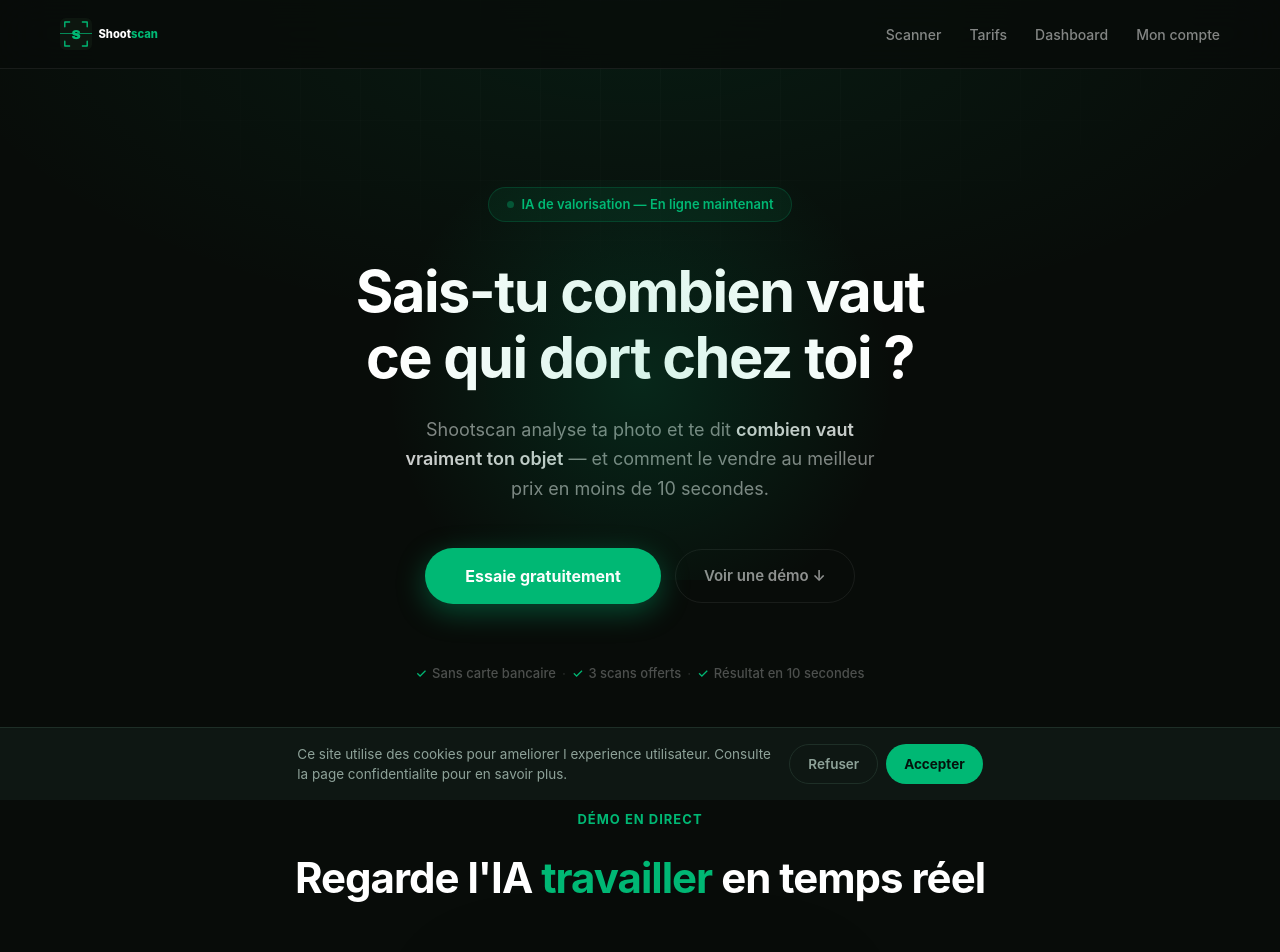
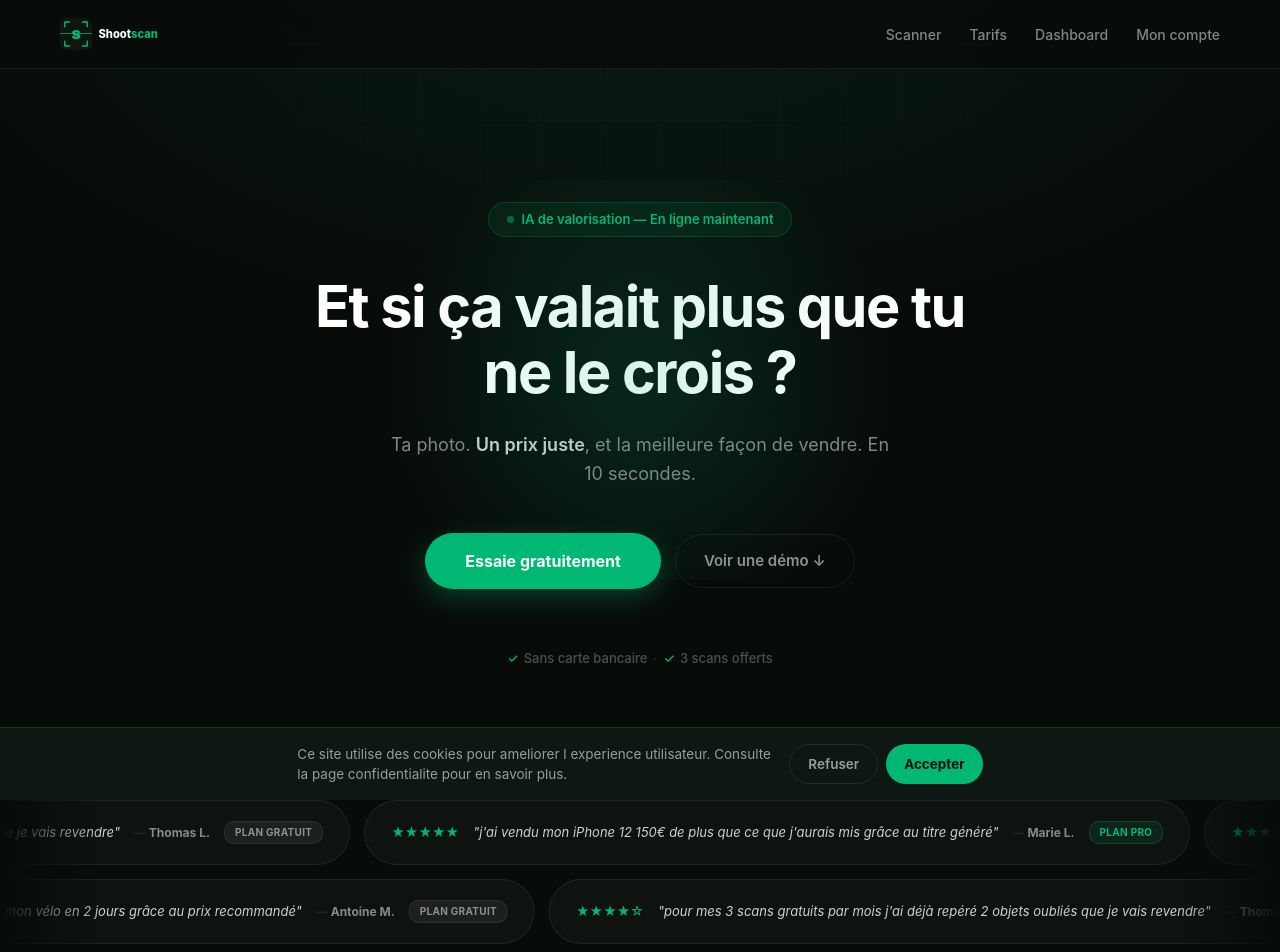
Before and after one commit to bastianlemee56-lgtm/Shootscan, a Next.js app: page / in a window 1280 px wide. Shown: the top 952 px of the page. Built offline with nearby package versions, Linux system fonts and the light colour scheme.

Commit message:
Nouveau titre hero + sous-titre + reassurance simplifiee

```diff
--- a/src/app/page.tsx
+++ b/src/app/page.tsx
@@ -153,11 +153,11 @@ alignItems: 'center', justifyContent: 'center',
         </div>
 
         <h1 className="hero-h1" style={{ color: '#fff' }}>
-          Sais-tu combien vaut<br />ce qui dort chez toi ?
+          Et si ça valait plus que tu ne le crois ?
         </h1>
 
         <p className="hero-sub">
-          Shootscan analyse ta photo et te dit <strong>combien vaut vraiment ton objet</strong> — et comment le vendre au meilleur prix en moins de 10 secondes.
+          Ta photo. <strong>Un prix juste</strong>, et la meilleure façon de vendre. En 10 secondes.
         </p>
 
         <div className="hero-ctas">
@@ -169,9 +169,62 @@ alignItems: 'center', justifyContent: 'center',
           <div className="trust-item">Sans carte bancaire</div>
           <div className="trust-sep">·</div>
           <div className="trust-item">3 scans offerts</div>
-          <div className="trust-sep">·</div>
-          <div className="trust-item">Résultat en 10 secondes</div>
         </div>
+      </section>
+      {/* BANDEAU TÉMOIGNAGES */}
+      <section style={{ padding: '0px 0 20px', textAlign: 'center' }}>
+        <style>{`
+          .marquee-wrap2 {
+            position: relative; overflow: hidden; margin-bottom: 14px;
+            -webkit-mask-image: linear-gradient(90deg, transparent, black 8%, black 92%, transparent);
+            mask-image: linear-gradient(90deg, transparent, black 8%, black 92%, transparent);
+          }
+          .marquee-track2 { display:flex; gap:14px; width:max-content; }
+          .marquee-wrap2:hover .marquee-track2 { animation-play-state: paused; }
+          .track-l2 { animation: scroll-left2 60s linear infinite; }
+          .track-r2 { animation: scroll-right2 60s linear infinite; }
+          @keyframes scroll-left2 { from { transform: translateX(0); } to { transform: translateX(-50%); } }
+          @keyframes scroll-right2 { from { transform: translateX(-50%); } to { transform: translateX(0); } }
+
+          .rev-h2 { flex-shrink:0; display:flex; align-items:center; gap:14px; background:rgba(255,255,255,.03);
+            border:1px solid var(--border); border-radius:100px; padding:20px 26px; white-space:nowrap; }
+          .rev-h2-stars { color:var(--g); font-size:13px; flex-shrink:0; }
+          .rev-h2-text { font-size:13px; color:rgba(255,255,255,.8); font-style:italic; }
+          .rev-h2-name { font-size:12px; color:var(--text); font-weight:700; flex-shrink:0; }
+          .rev-h2-name::before { content:'— '; color:var(--border); }
+          .rev-h2-plan { font-size:10px; font-weight:700; padding:3px 10px; border-radius:10px;
+            text-transform:uppercase; letter-spacing:.3px; flex-shrink:0; }
+          .rev-h2-plan.free { background:rgba(255,255,255,.06); color:rgba(255,255,255,.5); border:1px solid var(--border); }
+          .rev-h2-plan.pro { background:rgba(0,184,116,.1); color:var(--g); border:1px solid rgba(0,184,116,.25); }
+          .rev-h2-plan.business { background:rgba(255,193,7,.1); color:#ffc107; border:1px solid rgba(255,193,7,.25); }
+
+          @media (max-width: 768px) {
+            .rev-h2 { padding: 14px 18px; }
+            .rev-h2-text { font-size: 12px; }
+          }
+        `}</style>
+
+        {[0, 1].map((rowIdx) => (
+          <div className="marquee-wrap2" key={rowIdx}>
+            <div className={`marquee-track2 ${rowIdx === 0 ? 'track-l2' : 'track-r2'}`}>
+              {[...Array(2)].flatMap(() => [
+                { stars: '★★★★☆', text: "pour mes 3 scans gratuits par mois j'ai déjà repéré 2 objets oubliés que je vais revendre", name: 'Thomas L.', plan: 'free', planLabel: 'Plan Gratuit' },
+                { stars: '★★★★★', text: "j'ai vendu mon iPhone 12 150€ de plus que ce que j'aurais mis grâce au titre généré", name: 'Marie L.', plan: 'pro', planLabel: 'Plan Pro' },
+                { stars: '★★★★★', text: "le scan en lot m'économise 2h par semaine, je scanne le dimanche et je publie tout", name: 'Kevin D.', plan: 'pro', planLabel: 'Plan Pro' },
+                { stars: '★★★★★', text: "avec le multi-comptes toute mon équipe scanne en simultané, un vrai gain de temps", name: 'Noa R.', plan: 'business', planLabel: 'Plan Business' },
+                { stars: '★★★★★', text: "le titre d'annonce généré par l'IA a vraiment tout changé pour mes ventes", name: 'Julie P.', plan: 'pro', planLabel: 'Plan Pro' },
+                { stars: '★★★★☆', text: "simple et rapide, j'ai vendu mon vélo en 2 jours grâce au prix recommandé", name: 'Antoine M.', plan: 'free', planLabel: 'Plan Gratuit' },
+              ]).map((r, i) => (
+                <div key={i} className="rev-h2">
+                  <span className="rev-h2-stars">{r.stars}</span>
+                  <span className="rev-h2-text">"{r.text}"</span>
+                  <span className="rev-h2-name">{r.name}</span>
+                  <span className={`rev-h2-plan ${r.plan}`}>{r.planLabel}</span>
+                </div>
+              ))}
+            </div>
+          </div>
+        ))}
       </section>
 
       {/* DEMO */}
@@ -360,58 +413,7 @@ alignItems: 'center', justifyContent: 'center',
           </div>
         </div>
       </section>
-      {/* TÉMOIGNAGES */}
-      <section style={{ padding: '100px 60px', maxWidth: '1080px', margin: '0 auto' }}>
-        <style>{`
-          .rev-grid { display:grid; grid-template-columns:repeat(2,1fr); gap:20px; margin-top:60px; }
-          .rev-card { background:rgba(255,255,255,.03); border:1px solid var(--border); border-radius:18px; padding:26px; }
-          .rev-stars { color:var(--g); font-size:13px; letter-spacing:2px; margin-bottom:14px; }
-          .rev-text { font-size:14px; color:rgba(255,255,255,.75); line-height:1.7; margin-bottom:20px; }
-          .rev-author { display:flex; align-items:center; gap:10px; margin-bottom:10px; }
-          .rev-av { width:34px; height:34px; border-radius:50%; background:rgba(0,184,116,.1); border:1px solid rgba(0,184,116,.25); display:flex; align-items:center; justify-content:center; font-size:12px; font-weight:700; color:var(--g); flex-shrink:0; }
-          .rev-name { font-size:13px; font-weight:700; color:#fff; }
-          .rev-role { font-size:11px; color:var(--text); }
-          .rev-badge { display:inline-block; font-size:10px; font-weight:700; padding:3px 10px; border-radius:10px; text-transform:uppercase; letter-spacing:.3px; }
-          .rev-badge.free { background:rgba(255,255,255,.06); color:rgba(255,255,255,.5); border:1px solid var(--border); }
-          .rev-badge.pro { background:rgba(0,184,116,.1); color:var(--g); border:1px solid rgba(0,184,116,.25); }
-          .rev-badge.business { background:rgba(255,193,7,.1); color:#ffc107; border:1px solid rgba(255,193,7,.25); }
 
-          @media (max-width: 768px) {
-  section:has(.rev-grid) { padding: 40px 24px; }
-  .rev-grid { grid-template-columns: 1fr; gap: 8px; margin-top: 24px; }
-  .rev-card { padding: 18px; }
-  .rev-text { font-size: 13px; margin-bottom: 14px; }
-  .rev-name { font-size: 12px; }
-  .rev-role { font-size: 10px; }
-  .steps-title { font-size: 24px; margin-bottom: 16px; }
-}
-        `}</style>
-
-        <div className="steps-tag">Témoignages</div>
-        <h2 className="steps-title">Ils revendent <em>mieux</em></h2>
-
-        <div className="rev-grid">
-          {[
-            { stars: '★★★★☆', text: "Pour mes 3 scans gratuits par mois j'ai déjà repéré 2 objets oubliés que je vais revendre. Ça donne envie de passer Pro.", av: 'TL', name: 'Thomas L.', role: 'Particulier · Nantes', plan: 'free', planLabel: 'Plan Gratuit' },
-            { stars: '★★★★★', text: "J'ai vendu mon iPhone 12 150€ de plus que ce que j'aurais mis. Le titre d'annonce généré par l'IA a tout changé.", av: 'ML', name: 'Marie L.', role: 'Revendeuse · Paris', plan: 'pro', planLabel: 'Plan Pro' },
-            { stars: '★★★★★', text: "Le scan en lot m'économise 2h par semaine. Je scanne mon stock le dimanche et je publie tout d'un coup.", av: 'KD', name: 'Kevin D.', role: 'Reseller pro · Lyon', plan: 'pro', planLabel: 'Plan Pro' },
-            { stars: '★★★★★', text: "Avec le multi-comptes Business, toute mon équipe scanne en simultané. Le dashboard nous fait gagner un temps fou.", av: 'NO', name: 'Noa R.', role: 'Gérant boutique · Marseille', plan: 'business', planLabel: 'Plan Business' },
-          ].map(r => (
-            <div key={r.name} className="rev-card">
-              <div className="rev-stars">{r.stars}</div>
-              <div className="rev-text">"{r.text}"</div>
-              <div className="rev-author">
-                <div className="rev-av">{r.av}</div>
-                <div>
-                  <div className="rev-name">{r.name}</div>
-                  <div className="rev-role">{r.role}</div>
-                </div>
-              </div>
-              <span className={`rev-badge ${r.plan}`}>{r.planLabel}</span>
-            </div>
-          ))}
-        </div>
-      </section>
       {/* TARIFS */}
       <section style={{ background: 'rgba(255,255,255,.015)', borderTop: '1px solid var(--border)', borderBottom: '1px solid var(--border)', padding: '100px 60px' }}>
         <style>{`
```
